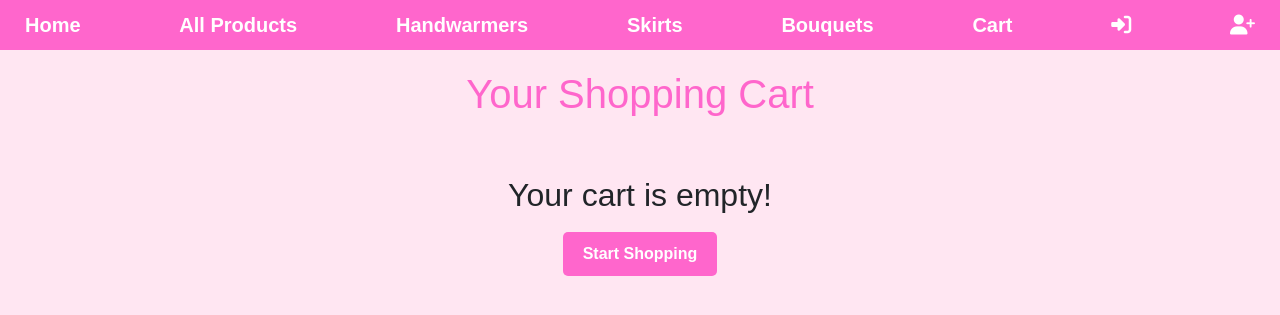
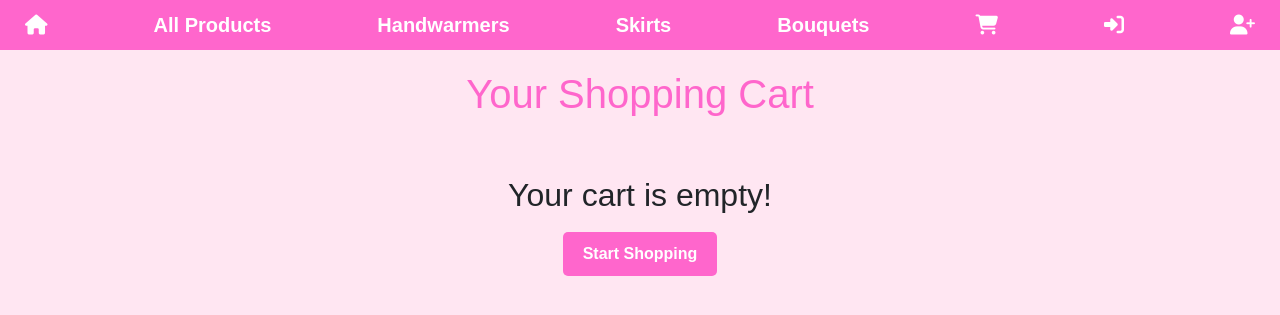
Before and after one commit to nuskfr/Knotique, a Django app: page /cart/ in a window 1280 px wide. Shown: the top 315 px of the page. Run offline with Django 5.2, Linux system fonts and the light colour scheme.

Commit message:
Complete navbar icon conversion across all templates
Co-authored-by: nuskfr <173753874+nuskfr@users.noreply.github.com>

```diff
--- a/shop/templates/shop/bouquets.html
+++ b/shop/templates/shop/bouquets.html
@@ -76,12 +76,12 @@
 </head>
 <body>
     <div class="navbar">
-        <a href="{% url 'homepage' %}">Home</a>
+        <a href="{% url 'homepage' %}" title="Home"><i class="fas fa-home"></i><span class="sr-only">Home</span></a>
         <a href="{% url 'products' %}">All Products</a>
         <a href="{% url 'handwarmers' %}">Handwarmers</a>
         <a href="{% url 'skirts' %}">Skirts</a>
         <a href="{% url 'bouquets' %}">Bouquets</a>
-        <a href="{% url 'view_cart' %}">Cart</a>
+        <a href="{% url 'view_cart' %}" title="Cart"><i class="fas fa-shopping-cart"></i><span class="sr-only">Cart</span></a>
         {% if user.is_authenticated %}
             <a href="{% url 'logout' %}" title="Logout"><i class="fas fa-sign-out-alt"></i><span class="sr-only">Logout</span></a>
         {% else %}
--- a/shop/templates/shop/cart.html
+++ b/shop/templates/shop/cart.html
@@ -100,12 +100,12 @@
 </head>
 <body>
     <div class="navbar">
-        <a href="{% url 'homepage' %}">Home</a>
+        <a href="{% url 'homepage' %}" title="Home"><i class="fas fa-home"></i><span class="sr-only">Home</span></a>
         <a href="{% url 'products' %}">All Products</a>
         <a href="{% url 'handwarmers' %}">Handwarmers</a>
         <a href="{% url 'skirts' %}">Skirts</a>
         <a href="{% url 'bouquets' %}">Bouquets</a>
-        <a href="{% url 'view_cart' %}">Cart</a>
+        <a href="{% url 'view_cart' %}" title="Cart"><i class="fas fa-shopping-cart"></i><span class="sr-only">Cart</span></a>
         {% if user.is_authenticated %}
             <a href="{% url 'logout' %}" title="Logout"><i class="fas fa-sign-out-alt"></i><span class="sr-only">Logout</span></a>
         {% else %}
--- a/shop/templates/shop/handwarmers.html
+++ b/shop/templates/shop/handwarmers.html
@@ -76,12 +76,12 @@
 </head>
 <body>
     <div class="navbar">
-        <a href="{% url 'homepage' %}">Home</a>
+        <a href="{% url 'homepage' %}" title="Home"><i class="fas fa-home"></i><span class="sr-only">Home</span></a>
         <a href="{% url 'products' %}">All Products</a>
         <a href="{% url 'handwarmers' %}">Handwarmers</a>
         <a href="{% url 'skirts' %}">Skirts</a>
         <a href="{% url 'bouquets' %}">Bouquets</a>
-        <a href="{% url 'view_cart' %}">Cart</a>
+        <a href="{% url 'view_cart' %}" title="Cart"><i class="fas fa-shopping-cart"></i><span class="sr-only">Cart</span></a>
         {% if user.is_authenticated %}
             <a href="{% url 'logout' %}" title="Logout"><i class="fas fa-sign-out-alt"></i><span class="sr-only">Logout</span></a>
         {% else %}
--- a/shop/templates/shop/reviews.html
+++ b/shop/templates/shop/reviews.html
@@ -58,12 +58,12 @@
 </head>
 <body>
     <div class="navbar">
-        <a href="{% url 'homepage' %}">Home</a>
+        <a href="{% url 'homepage' %}" title="Home"><i class="fas fa-home"></i><span class="sr-only">Home</span></a>
         <a href="{% url 'products' %}">All Products</a>
         <a href="{% url 'handwarmers' %}">Handwarmers</a>
         <a href="{% url 'skirts' %}">Skirts</a>
         <a href="{% url 'bouquets' %}">Bouquets</a>
-        <a href="{% url 'view_cart' %}">Cart</a>
+        <a href="{% url 'view_cart' %}" title="Cart"><i class="fas fa-shopping-cart"></i><span class="sr-only">Cart</span></a>
         {% if user.is_authenticated %}
             <a href="{% url 'logout' %}" title="Logout"><i class="fas fa-sign-out-alt"></i><span class="sr-only">Logout</span></a>
         {% else %}
--- a/shop/templates/shop/skirts.html
+++ b/shop/templates/shop/skirts.html
@@ -76,12 +76,12 @@
 </head>
 <body>
     <div class="navbar">
-        <a href="{% url 'homepage' %}">Home</a>
+        <a href="{% url 'homepage' %}" title="Home"><i class="fas fa-home"></i><span class="sr-only">Home</span></a>
         <a href="{% url 'products' %}">All Products</a>
         <a href="{% url 'handwarmers' %}">Handwarmers</a>
         <a href="{% url 'skirts' %}">Skirts</a>
         <a href="{% url 'bouquets' %}">Bouquets</a>
-        <a href="{% url 'view_cart' %}">Cart</a>
+        <a href="{% url 'view_cart' %}" title="Cart"><i class="fas fa-shopping-cart"></i><span class="sr-only">Cart</span></a>
         {% if user.is_authenticated %}
             <a href="{% url 'logout' %}" title="Logout"><i class="fas fa-sign-out-alt"></i><span class="sr-only">Logout</span></a>
         {% else %}
```
